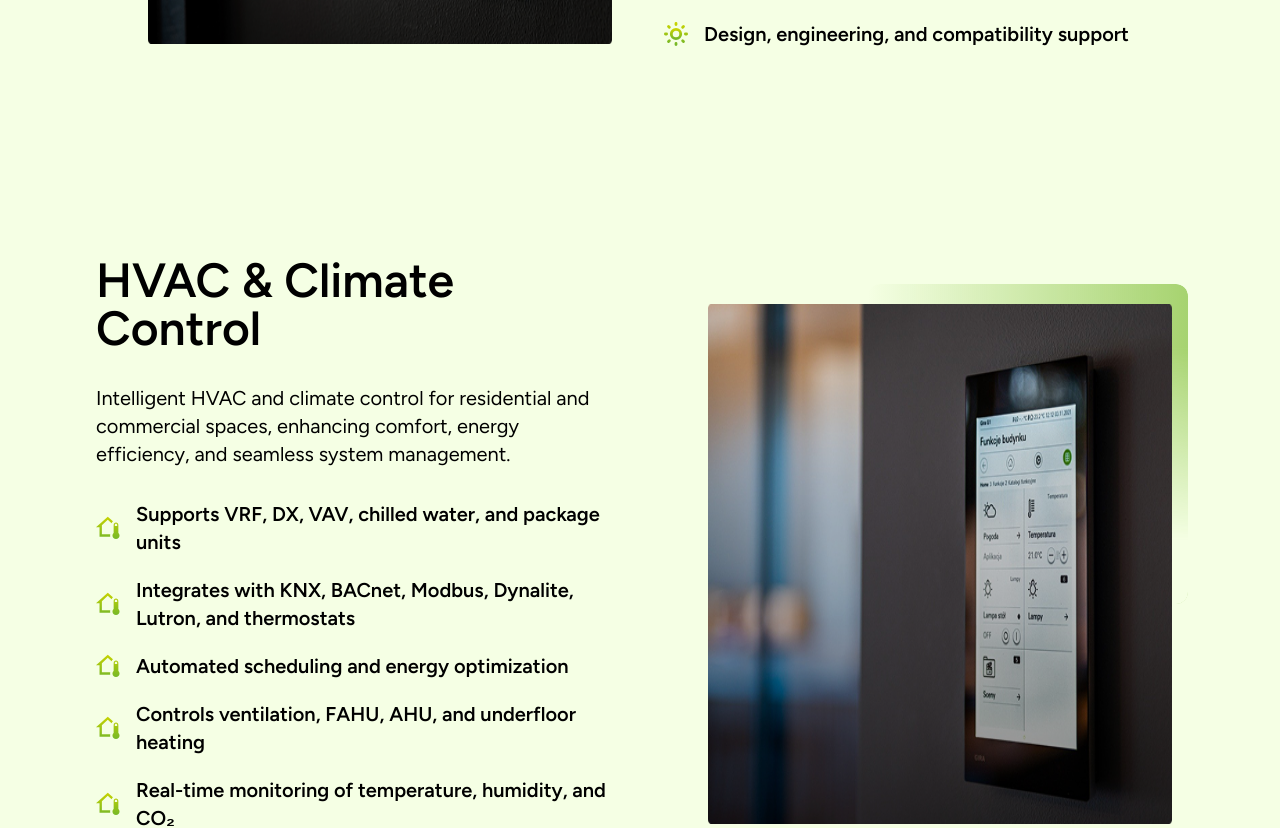
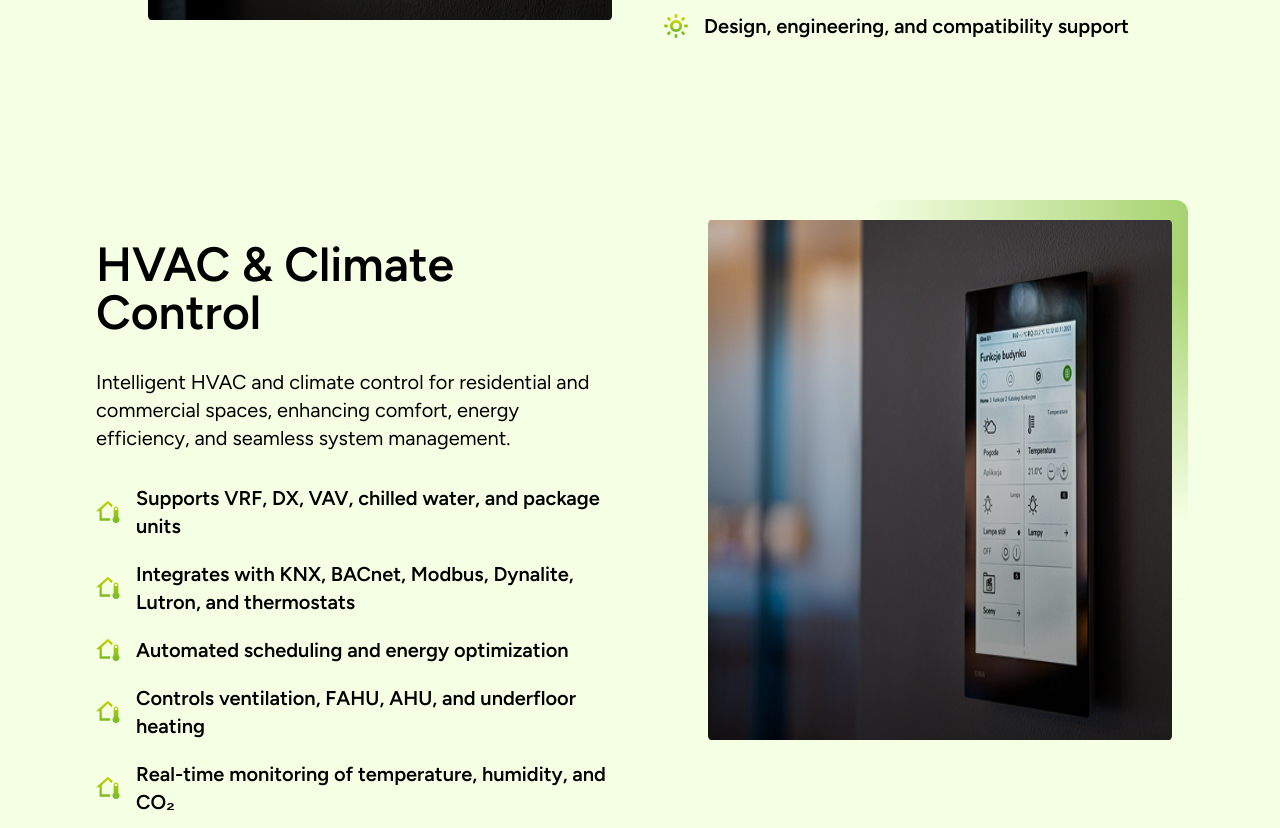
Before and after one commit to Mohammedshibili10/LTS-SMART-SYSTEM, a React (Vite) app: page / in a window 1280 px wide. Shown: the part 1460-2288 px from the top of the page. Built offline with nearby package versions, Linux system fonts and the light colour scheme.

Commit message:
shadow updated

```diff
--- a/src/components/ElvhomeServices.jsx
+++ b/src/components/ElvhomeServices.jsx
@@ -13,13 +13,13 @@ export default function ElvhomeServices() {
 
 
                 return (
-                    <div key={index} className={`lg:flex items-center  gap-5 xl:gap-10  px-5 md:px-15 xl:px-24 py-10 xl:py-20  ${reverse ? "lg:flex-row-reverse" : ""}`} >
+                    <div key={index} className={`lg:flex   gap-5 lg:gap-10  px-5 md:px-18 xl:px-24 py-10 xl:py-20  ${reverse ? "lg:flex-row-reverse" : ""}`} >
                         <div className='flex-1  relative  px-5 sm:px-8'>
-                             <div className={`${isLeft ? 'absolute ml-4 md:ml-7  w-50 md:w-80 h-50 md:h-100 rounded-xl bg-gradient-to-b from-[#76B8289E]  -left-0 bg-gradient-to-b from-[#76B8289E]  bg-gradient-to-r from-[#76B8289E]  mask-b-from-20% mask-b-to-80%' : 'absolute   md:ml-5  w-50 md:w-80 h-50 md:h-80 rounded-xl bg-gradient-to-b from-[#76B8289E] -right-1 bg-gradient-to-b from-[#76B8289E] bg-gradient-to-l from-[#76B8289E] mask-b-from-20% mask-b-to-80% '}`}></div>
-                            <img className='relative left-3 md:left-5 top-3 md:top-5 sm:w-85  md:w-180 lg:w-190 lg:h-130 mr-1  ' src={item.image} alt="error" />
+                             <div className={`absolute${isLeft ? ' ml-4 md:ml-7  w-50 md:w-80 h-50 md:h-100 rounded-xl bg-gradient-to-b from-[#76B8289E]  -left-0 bg-gradient-to-b from-[#76B8289E]  bg-gradient-to-r from-[#76B8289E]  mask-b-from-20% mask-b-to-80%' : '       w-50 md:w-80 h-50 md:h-100  rounded-xl bg-gradient-to-b from-[#76B8289E] -right-1 bg-gradient-to-b from-[#76B8289E] bg-gradient-to-l from-[#76B8289E] mask-b-from-20% mask-b-to-80% '}`}></div>
+                            <img className='relative left-3 md:left-5 top-3 md:top-5 sm:w-85  md:w-180 lg:w-200 lg:h-130 mr-1  ' src={item.image} alt="error" />
                        </div>
 
-                        <div className='  space-y-8 mt-12  flex-1 px-5 md:px-15 lg:px-0 '>
+                        <div className='  space-y-8 mt-10   flex-1 md:px-10 lg:px-0  '>
                             <h1 className='text-3xl md:text-4xl lg:text-5xl font-semibold'>{item.title}</h1>
                             <p className='text-lg md:text-xl lg:w-130 '>{item.description}</p>
                             <ul className='space-y-5 max-w-xl'>
```
